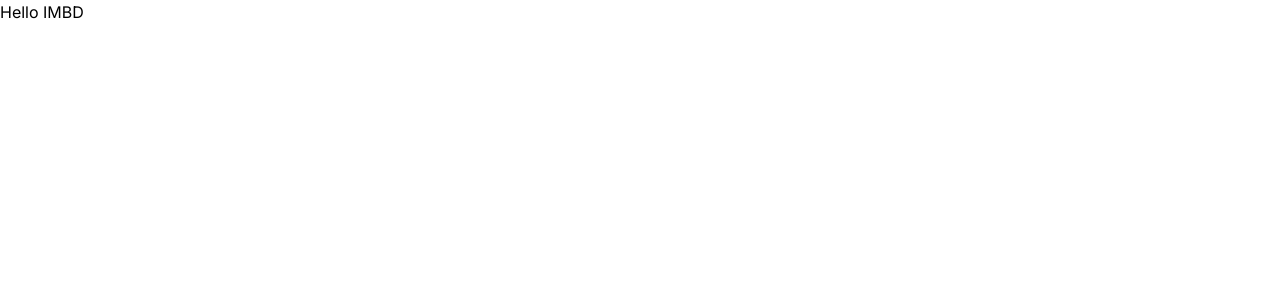
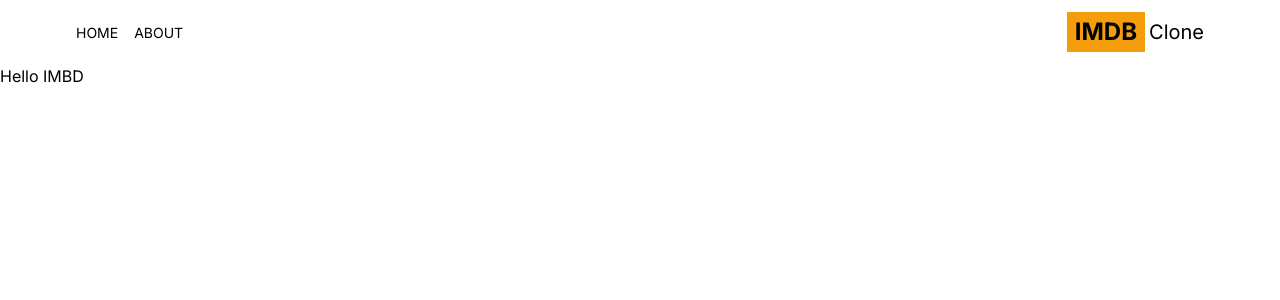
Before and after one commit to Sogon-Njugush/imdb_clone, a Next.js app: page / in a window 1280 px wide. Shown: the top 300 px of the page. Built offline with nearby package versions, Linux system fonts and the light colour scheme.

Commit message:
Header component

```diff
--- a/src/app/layout.js
+++ b/src/app/layout.js
@@ -1,5 +1,6 @@
 import { Inter } from "next/font/google";
 import "./globals.css";
+import Header from "@/components/Header";
 
 const inter = Inter({ subsets: ["latin"] });
 
@@ -11,7 +12,10 @@
 export default function RootLayout({ children }) {
   return (
     <html lang="en">
-      <body className={inter.className}>{children}</body>
+      <body className={inter.className}>
+        <Header/>
+        {children}
+        </body>
     </html>
   );
 }
--- /dev/null
+++ b/src/components/Header.jsx
@@ -0,0 +1,20 @@
+import React from 'react'
+import MenuItem from './MenuItem'
+import {AiFillHome} from 'react-icons/ai'
+import { BsFillInfoCircleFill } from "react-icons/bs";
+import Link from 'next/link'
+
+export default function Header() {
+  return (
+    <div className='flex justify-between items-center p-3 max-w-6xl mx-auto'>
+        <div className='flex gap-4'>
+<MenuItem title="Home" address="/" Icon={AiFillHome}/>
+<MenuItem title="About" address="/about" Icon={BsFillInfoCircleFill}/>
+        </div>
+        <Link href={'/'} className='flex gap-1 items-center'>
+            <span className='text-2xl font-bold bg-amber-500 py-1 px-2'>IMDB</span>
+            <span className='text-xl hidden sm:inline'>Clone</span>
+        </Link>
+    </div>
+  )
+}
--- /dev/null
+++ b/src/components/MenuItem.jsx
@@ -0,0 +1,11 @@
+import React from 'react'
+import Link from 'next/link'
+
+export default function MenuItem({title, address, Icon}) {
+  return (
+    <Link href={address} className='hover:text-amber-500'>
+        <Icon className='text-2xl sm:hidden'/>
+        <p className='uppercase hidden sm:inline text-sm'>{title}</p>
+    </Link>
+  )
+}
```
Also changed, not shown: package.json (+5 -4 lines), 1 other file (tests, documents, lock files or other folders).
